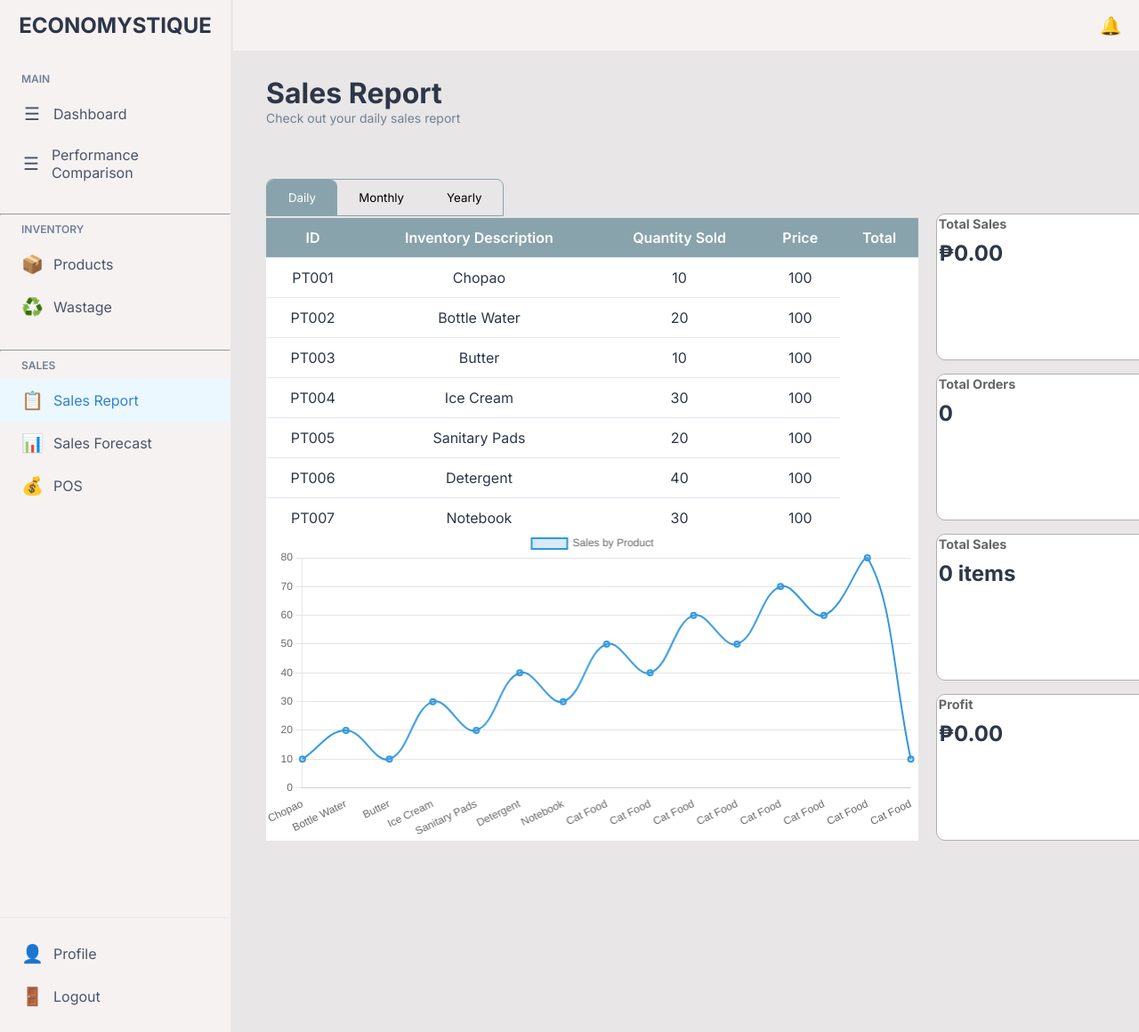
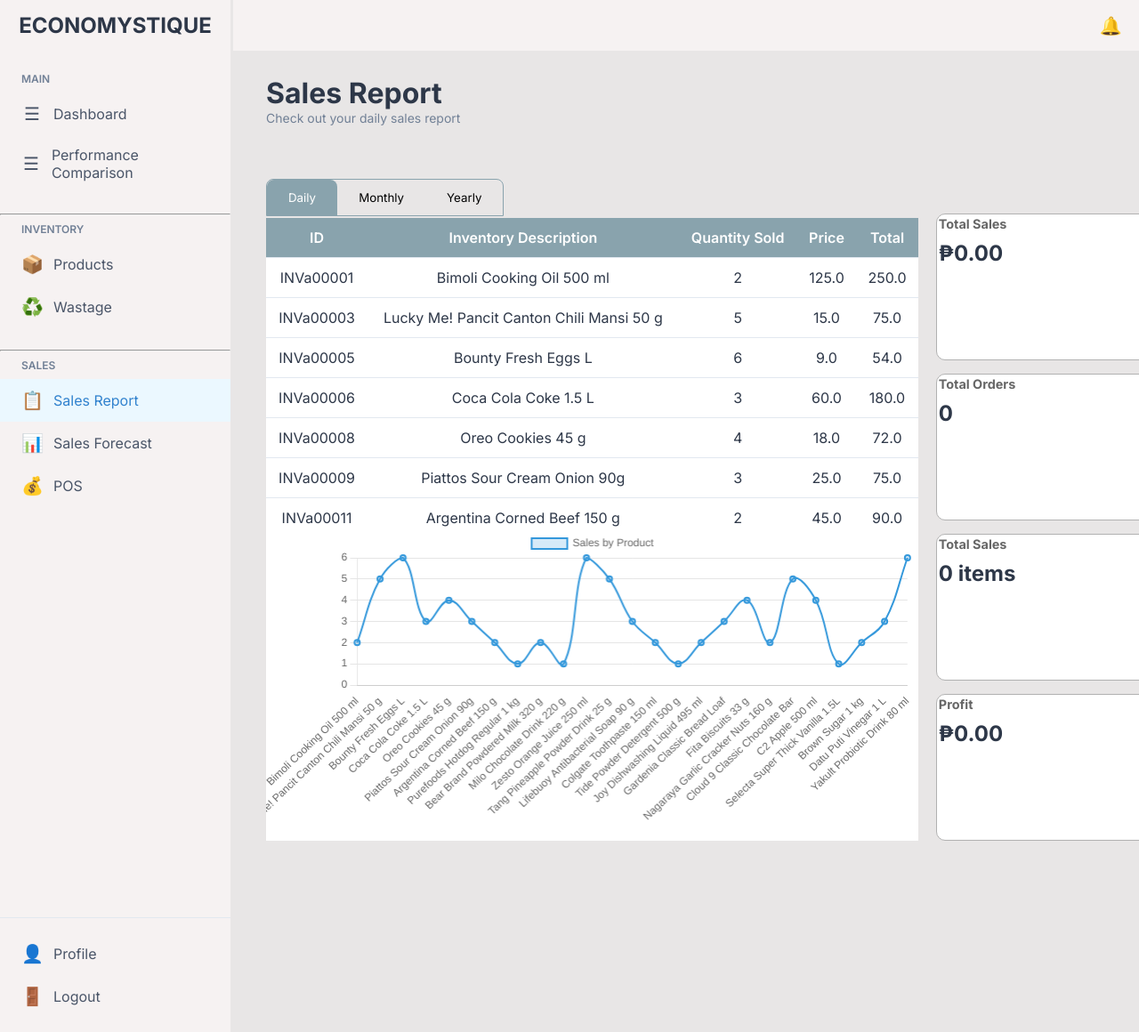
Before and after one commit to Economystique/EconomystiqueStoneKingdom, a Flask app: page /sales in a window 1280 px wide. Shown: the whole page at 89% size. Run offline with Flask 3, Linux system fonts and the light colour scheme; a user stored in the database is signed in; data comes from the database, SQL or seed files in the repository; both versions use the stored data as it was after the commit.

Commit message:
Sales today now linked in Sales UI

```diff
--- a/app.py
+++ b/app.py
@@ -248,102 +248,29 @@ def manage():
 @app.route('/sales')
 @login_required
 def sales():
+    conn = sqlite3.connect(os.path.join('db/salesdb', 'sales_now.db'))
+    cursor = conn.cursor()
 
- # Dummy data for sales
-    dummy_sales = [
+    # From Static
+    cursor.execute("""
+        SELECT inv_id, inv_desc, quantity_sold, price, sales_total
+        FROM sales_today
+    """
+    )
+    rows = cursor.fetchall()
+    conn.close()
+
+    today_sales = [
         {
-            'product_id': 'PT001',
-            'product_name': 'Chopao',
-            'price': 100,
-            'quantity_sold': '10'
-        },
-        {
-            'product_id': 'PT002',
-            'product_name': 'Bottle Water',
-            'price': 100,
-            'quantity_sold': '20'
-        },
-        {
-            'product_id': 'PT003',
-            'product_name': 'Butter',
-            'price': 100,
-            'quantity_sold': '10'
-        },
-        {
-            'product_id': 'PT004',
-            'product_name': 'Ice Cream',
-            'price': 100,
-            'quantity_sold': '30'
-        },
-        {
-            'product_id': 'PT005',
-            'product_name': 'Sanitary Pads',
-            'price': 100,
-            'quantity_sold': '20'
-        },
-        {
-            'product_id': 'PT006',
-            'product_name': 'Detergent',
-            'price': 100,
-            'quantity_sold': '40'
-        },
-        {
-            'product_id': 'PT007',
-            'product_name': 'Notebook',
-            'price': 100,
-            'quantity_sold': '30'
-        },
-        {
-            'product_id': 'PT008',
-            'product_name': 'Cat Food',
-            'price': 100,
-            'quantity_sold': '50'
-        },
-        {
-            'product_id': 'PT009',
-            'product_name': 'Cat Food',
-            'price': 100,
-            'quantity_sold': '40'
-        },
-        {
-            'product_id': 'PT010',
-            'product_name': 'Cat Food',
-            'price': 100,
-            'quantity_sold': '60'
-        },
-        {
-            'product_id': 'PT011',
-            'product_name': 'Cat Food',
-            'price': 100,
-            'quantity_sold': '50'
-        },
-        {
-            'product_id': 'PT012',
-            'product_name': 'Cat Food',
-            'price': 100,
-            'quantity_sold': '70'
-        },
-        {
-            'product_id': 'PT013',
-            'product_name': 'Cat Food',
-            'price': 100,
-            'quantity_sold': '60'
-        },
-        {
-            'product_id': 'PT014',
-            'product_name': 'Cat Food',
-            'price': 100,
-            'quantity_sold': '80'
-        },
-        {
-            'product_id': 'PT015',
-            'product_name': 'Cat Food',
-            'price': 100,
-            'quantity_sold': '10'
-        }
+            'inv_id': row[0],
+            'inv_desc': row[1],
+            'quantity_sold': row[2],
+            'price': row[3],
+            'sales_total': row[4],
+        } for row in rows
     ]
 
-    return render_template('sales.html', sales_data=dummy_sales)
+    return render_template('sales.html', sales_data = today_sales)
 
 @app.route('/sales_forecast', methods=['GET'])
 @login_required
@@ -484,7 +411,6 @@ def pos():
 
     return render_template('pos.html', products=products)
 
-
 @app.route('/account')
 @login_required
 def account():
--- a/templates/sales.html
+++ b/templates/sales.html
@@ -38,10 +38,11 @@
                     <tbody>
                         {% for sale in sales_data %}
                         <tr>
-                            <td>{{ sale.product_id }}</td>
-                            <td>{{ sale.product_name }}</td>
+                            <td>{{ sale.inv_id }}</td>
+                            <td>{{ sale.inv_desc }}</td>
                             <td>{{ sale.quantity_sold }}</td>
                             <td>{{ sale.price }}</td>
+                            <td>{{ sale.sales_total }}</td>
                         </tr>
                         {% endfor %}
                     </tbody>
@@ -80,7 +81,7 @@
 document.addEventListener('DOMContentLoaded', function() {
     // Initialize sales chart
     const salesData = {
-        labels: {{ sales_data | map(attribute='product_name') | list | tojson }},
+        labels: {{ sales_data | map(attribute='inv_desc') | list | tojson }},
         datasets: [{
             label: 'Sales by Product',
             data: {{ sales_data | map(attribute='quantity_sold') | list | tojson }},
```
Also changed, not shown: dbSalesEditor.py (+31 -7 lines), db/salesdb/sales_now.db.
